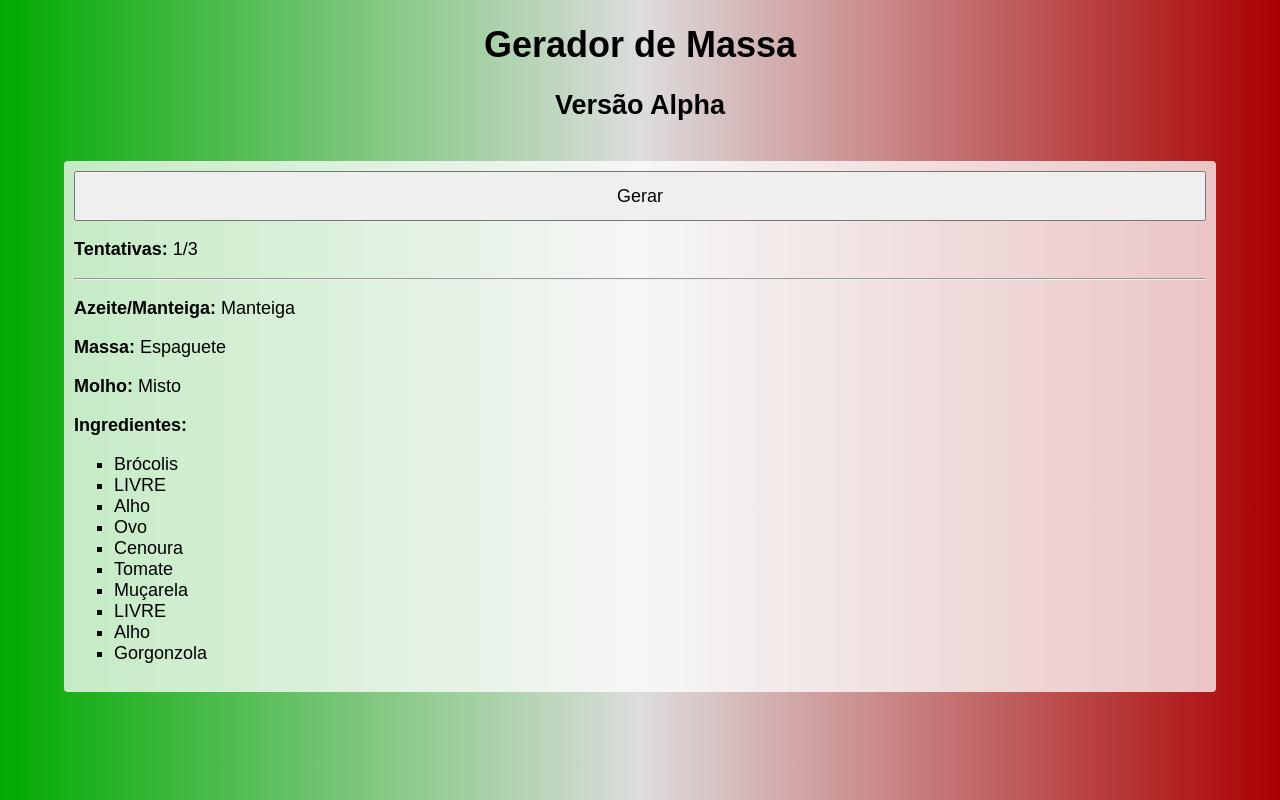
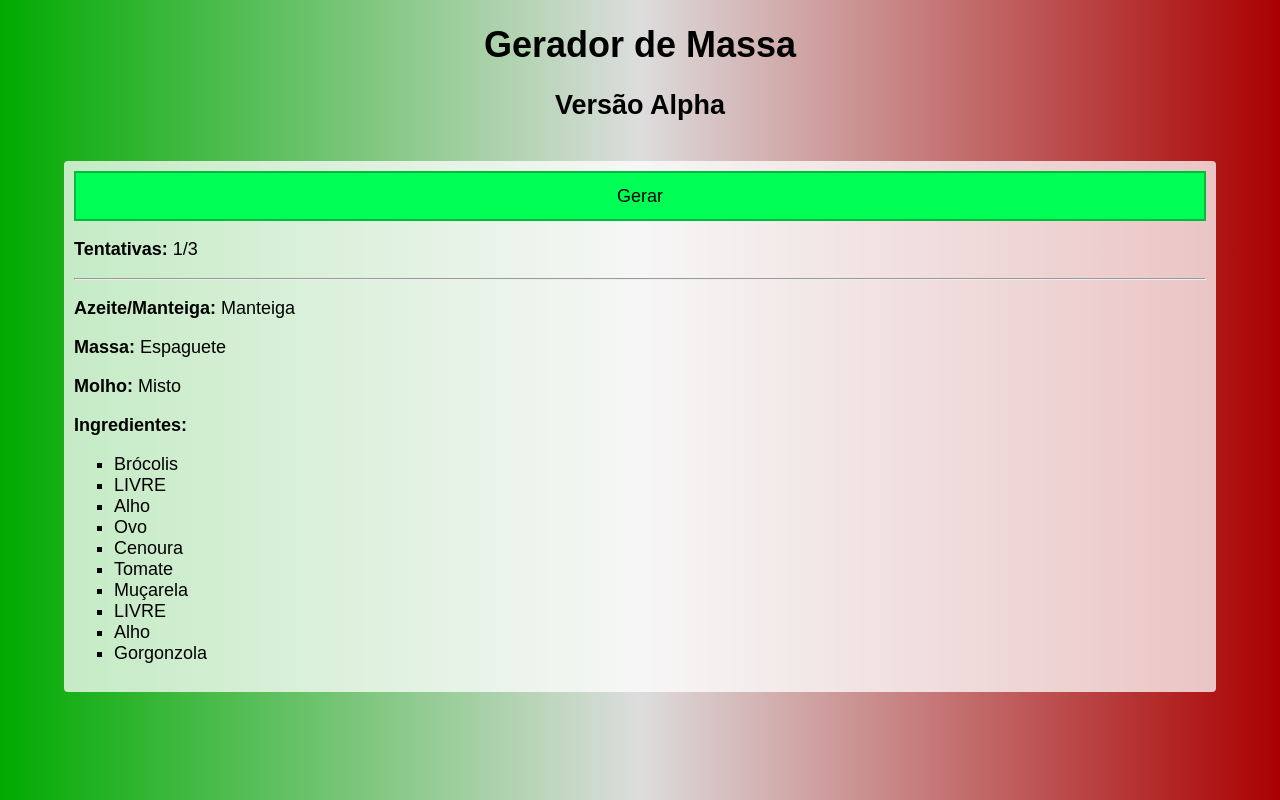
Before and after one commit to pedro-pablo/gerador-de-massa, a plain HTML site: page index.html in a window 1280 px wide. Both pictures are taken after a click on the button "Gerar". Drawn offline with Linux system fonts and the light colour scheme.

Commit message:
Melhorias na aparência; armazenamento da última massa gerada.

```diff
--- a/main.css
+++ b/main.css
@@ -32,6 +32,18 @@ main {
     text-align: center;
     height: 50px;
     font-size: 18px;
+    background-color: #00ff55;
+    border: 2px solid #00bb3e;
+    color: #000;
+}
+
+#gerar:hover {
+    background-color: #00bb3e;
+}
+
+#gerar:disabled {
+    background-color: #999;
+    border-color: #999;
 }
 
 #ingredientes {
--- a/main.js
+++ b/main.js
@@ -4,6 +4,7 @@ window.onload = function() {
     }
 
     validarTentativas();
+    carregarMassa();
     document.getElementById('cont').innerText = sessionStorage['cont'];
 }
 
@@ -15,14 +16,22 @@ function gerar() {
         return;
     }
 
+    var opcoes = {
+        "oleo": 0,
+        "massa": 0,
+        "molho": 0,
+        "ingredientes": []
+    };
+
     botaoGerar.innerText = 'Massa gerada!';
-    document.getElementById('oleo').innerText = numeroAleatorio(1, 2) == 1 ? 'Azeite' : 'Manteiga';
-    document.getElementById('massa').innerText = obterMassa(numeroAleatorio(1, 3));
-    document.getElementById('molho').innerText = obterMolho(numeroAleatorio(1, 3));
-    document.getElementById('ingredientes').style.listStyle = 'square';
+
+    opcoes.oleo = numeroAleatorio(1, 2);
+    opcoes.massa = numeroAleatorio(1, 3);
+    opcoes.molho = numeroAleatorio(1, 3);
     for (let i = 1; i <= 10; i++) {
-        document.getElementById('ingr' + i).innerText = obterIngrediente(numeroAleatorio(1, 22));
+        opcoes.ingredientes.push(numeroAleatorio(1, 22));
     }
+
     setTimeout(() => {
         botaoGerar.removeAttribute('disabled');
         botaoGerar.innerText = 'Gerar';
@@ -32,6 +41,8 @@ function gerar() {
     sessionStorage['cont'] = Number(sessionStorage['cont']) + 1;
     document.getElementById('cont').innerText = sessionStorage['cont'];
 
+    salvarUltimaMassa(opcoes);
+    carregarMassa();
     validarTentativas();
 }
 
@@ -145,3 +156,24 @@ function obterIngrediente(codigo) {
 
     return ingrediente;
 }
+
+function carregarMassa() {
+    if (!sessionStorage['ultimaMassa']) {
+        document.getElementById('ingredientes').style.listStyle = 'none';
+        return;
+    }
+
+    var opcoes = JSON.parse(sessionStorage['ultimaMassa']);
+    document.getElementById('oleo').innerText = opcoes.oleo == 1 ? 'Azeite' : 'Manteiga';
+    document.getElementById('massa').innerText = obterMassa(opcoes.massa);
+    document.getElementById('molho').innerText = obterMolho(opcoes.molho);
+
+    document.getElementById('ingredientes').style.listStyle = 'square';
+    for (let i = 1; i <= 10; i++) {
+        document.getElementById('ingr' + i).innerText = obterIngrediente(opcoes.ingredientes[i - 1]);
+    }
+}
+
+function salvarUltimaMassa(opcoes) {
+    sessionStorage['ultimaMassa'] = JSON.stringify(opcoes);
+}
```
